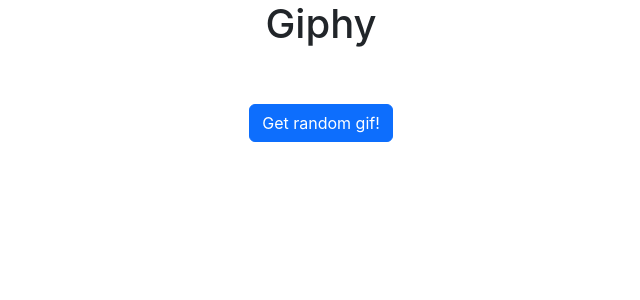
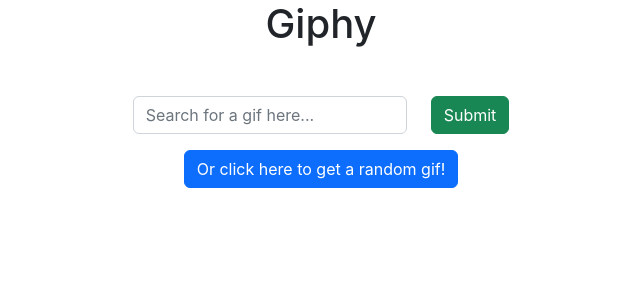
Before and after one commit to lekpeng/giphy-app, a React (Create React App) app: page / in a window 1280 px wide. Shown: the top 300 px of the page, without its empty margins (319-959 px from the left). Built offline with nearby package versions, Linux system fonts and the light colour scheme; no server answers.

Commit message:
can search for a gif

```diff
--- a/public/index.html
+++ b/public/index.html
@@ -42,5 +42,10 @@
       To begin the development, run `npm start` or `yarn start`.
       To create a production bundle, use `npm run build` or `yarn build`.
     -->
+    <script
+      src="https://cdn.jsdelivr.net/npm/bootstrap@5.2.0/dist/js/bootstrap.bundle.min.js"
+      integrity="sha384-A3rJD856KowSb7dwlZdYEkO39Gagi7vIsF0jrRAoQmDKKtQBHUuLZ9AsSv4jD4Xa"
+      crossorigin="anonymous"
+    ></script>
   </body>
 </html>
--- a/src/App.jsx
+++ b/src/App.jsx
@@ -1,12 +1,15 @@
 import "./App.css";
 import { useState, useEffect } from "react";
 import GifDisplay from "./components/GifDisplay";
+import Search from "./components/Search";
 
 function App() {
   const apiKey = "KbEuISuaXSXLHMNJBj853fsn260Ak0Fs";
   const randomGifUrl = `https://api.giphy.com/v1/gifs/random?api_key=${apiKey}`;
+  const searchGifUrlBase = `https://api.giphy.com/v1/gifs/search?api_key=${apiKey}&limit=1&q=`;
 
   const [gifUrl, setGifUrl] = useState("");
+  const [searchValue, setSearchValue] = useState("");
 
   const fetchData = async (url) => {
     const response = await fetch(url);
@@ -19,6 +22,12 @@
     setGifUrl(data.data.embed_url);
   };
 
+  const fetchSearchGif = async () => {
+    const data = await fetchData(searchGifUrlBase + searchValue);
+    setGifUrl(data.data[0].embed_url);
+  };
+
+  // Mounting
   useEffect(() => {
     (async () => {
       await fetchRandomGif();
@@ -27,11 +36,19 @@
     return () => {};
   }, []);
 
+  // Updating
+  useEffect(() => {
+    (async () => {
+      await fetchSearchGif();
+    })();
+  }, [searchValue]);
+
   return (
     <div className="App">
-      <h1>Giphy</h1>
-      <button onClick={fetchRandomGif} className="btn btn-primary mt-5 mb-5" type="button">
-        Get random gif!
+      <h1 className="mb-5">Giphy</h1>
+      <Search setSearchValue={setSearchValue} />
+      <button onClick={fetchRandomGif} className="btn btn-primary mt-3 mb-5" type="button">
+        Or click here to get a random gif!
       </button>
       <GifDisplay gifUrl={gifUrl} />
     </div>
--- /dev/null
+++ b/src/components/Search.jsx
@@ -0,0 +1,32 @@
+import { useState, useRef } from "react";
+
+const Search = ({ setSearchValue }) => {
+  const searchInput = useRef();
+
+  const handleOnSubmit = (ev) => {
+    ev.preventDefault();
+    const searchValue = searchInput.current.value;
+    setSearchValue(searchValue);
+  };
+
+  return (
+    <form onSubmit={handleOnSubmit}>
+      <div className="row justify-content-center">
+        <div className="col-auto">
+          <input
+            className="form-control"
+            type="text"
+            name="q"
+            ref={searchInput}
+            placeholder="Search for a gif here..."
+          />
+        </div>
+        <div className="col-auto">
+          <input className="btn btn-success" type="submit" />
+        </div>
+      </div>
+    </form>
+  );
+};
+
+export default Search;
```
